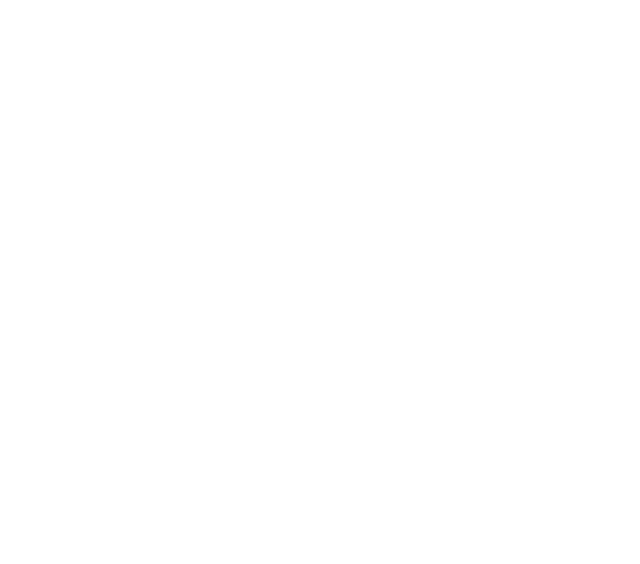
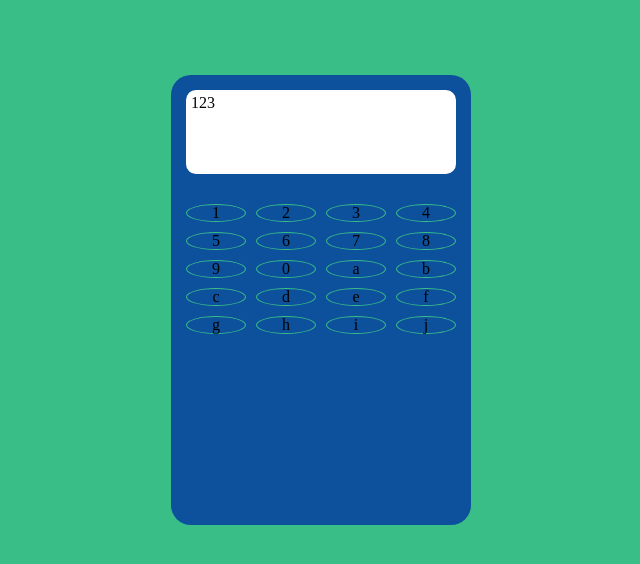
Before and after one commit to J-Shun/calculator, a plain HTML site: page index.html in a window 1280 px wide. Shown: the whole page, without its empty margins (319-959 px from the left). Drawn offline with Linux system fonts and the light colour scheme.

Commit message:
finish half the style

```diff
--- a/index.html
+++ b/index.html
@@ -9,7 +9,29 @@
 </head>
 <body>
     <div class="calculator">
-        <div class="display"></div>
+        <div class="display">123</div>
+        <div class="buttons">
+            <div class="button">1</div>
+            <div class="button">2</div>
+            <div class="button">3</div>
+            <div class="button">4</div>
+            <div class="button">5</div>
+            <div class="button">6</div>
+            <div class="button">7</div>
+            <div class="button">8</div>
+            <div class="button">9</div>
+            <div class="button">0</div>
+            <div class="button">a</div>
+            <div class="button">b</div>
+            <div class="button">c</div>
+            <div class="button">d</div>
+            <div class="button">e</div>
+            <div class="button">f</div>
+            <div class="button">g</div>
+            <div class="button">h</div>
+            <div class="button">i</div>
+            <div class="button">j</div>
+        </div>
     </div>
 
     <script src="./app.js"></script>
--- a/style/style.css
+++ b/style/style.css
@@ -0,0 +1,87 @@
+html, body, div, span, applet, object, iframe,
+h1, h2, h3, h4, h5, h6, p, blockquote, pre,
+a, abbr, acronym, address, big, cite, code,
+del, dfn, em, img, ins, kbd, q, s, samp,
+small, strike, strong, sub, sup, tt, var,
+b, u, i, center,
+dl, dt, dd, ol, ul, li,
+fieldset, form, label, legend,
+table, caption, tbody, tfoot, thead, tr, th, td,
+article, aside, canvas, details, embed,
+figure, figcaption, footer, header, hgroup,
+menu, nav, output, ruby, section, summary,
+time, mark, audio, video {
+	margin: 0;
+	padding: 0;
+	border: 0;
+	font-size: 100%;
+	font: inherit;
+	vertical-align: baseline;
+}
+/* HTML5 display-role reset for older browsers */
+article, aside, details, figcaption, figure,
+footer, header, hgroup, menu, nav, section {
+	display: block;
+}
+body {
+	line-height: 1;
+}
+ol, ul {
+	list-style: none;
+}
+blockquote, q {
+	quotes: none;
+}
+blockquote:before, blockquote:after,
+q:before, q:after {
+	content: '';
+	content: none;
+}
+table {
+	border-collapse: collapse;
+	border-spacing: 0;
+}
+
+
+
+
+
+
+body {
+    background-color: #39be87;
+}
+
+.calculator {
+    max-width: 300px;
+    height: 450px;
+    padding: 15px;
+    margin: 75px auto 0;
+    background-color: rgb(13, 80, 156);
+    border-radius: 20px;
+    box-sizing: border-box;
+}
+
+.display {
+    width: 100%;
+    height: 20%;
+    padding: 5px;
+    margin-bottom: 30px;
+    border-radius: 10px;
+    box-sizing: border-box;
+    background-color: #fff;
+}
+
+.buttons {
+    /* width: 100%; */
+    /* height: 70%; */
+    display: grid;
+    grid-template-rows: repeat(5, 1fr);
+    grid-template-columns: repeat(4, 1fr);
+    grid-gap: 10px;
+    text-align: center;
+}
+
+.button {
+    border-radius: 50%;
+    border: #39be87 1px solid;
+}
```
